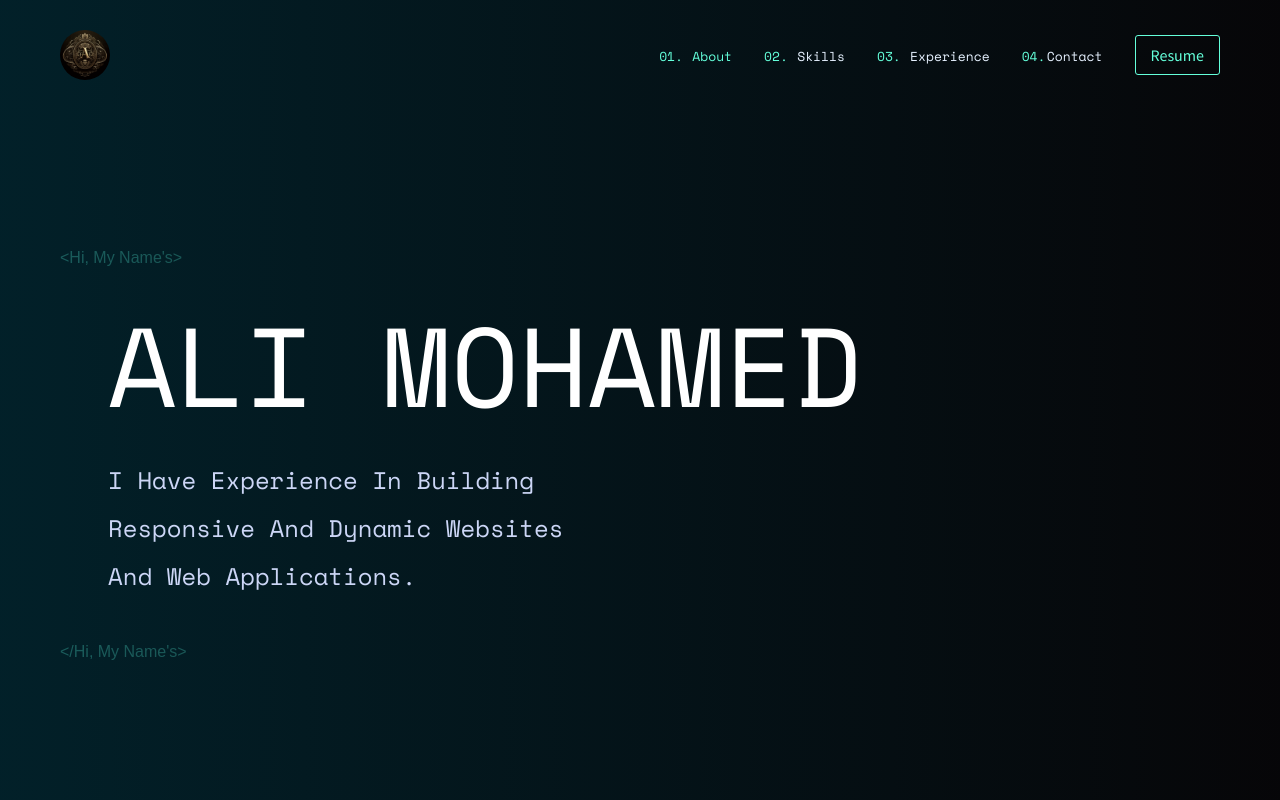
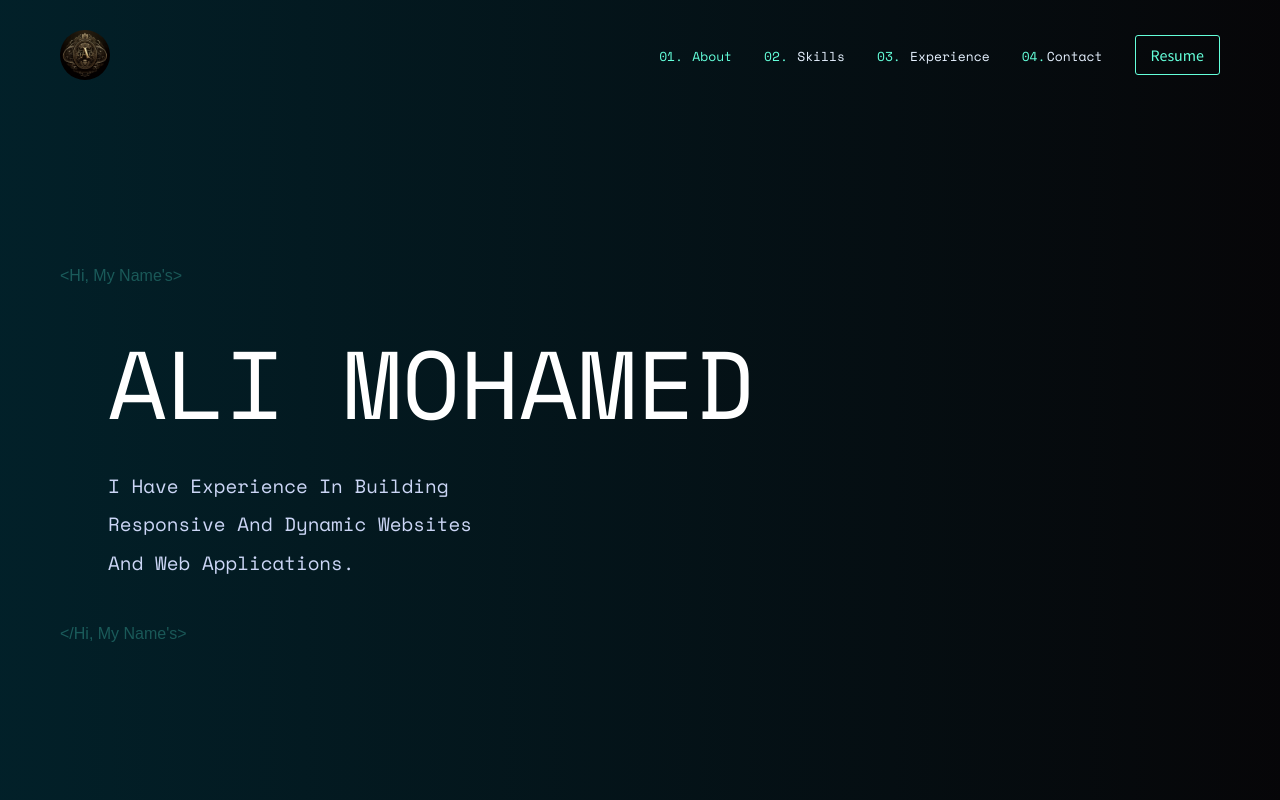
Before and after one commit to Ali503-7/My-website, a React (Vite) app: page / in a window 1280 px wide. Built offline with nearby package versions, Linux system fonts and the light colour scheme; a web font is replaced by a local one.

Commit message:
fix the about page font size

```diff
--- a/src/components/Supper Components/Home_Section/Home.scss
+++ b/src/components/Supper Components/Home_Section/Home.scss
@@ -13,7 +13,7 @@
 
       .name {
         font-family: $Header;
-        font-size: 7em;
+        font-size: 6em;
         color: white;
         line-height: 110px;
       }
@@ -22,7 +22,7 @@
         font-family: $Header;
         color: $lightest-slate;
         text-transform: capitalize;
-        font-size: 1.5em;
+        font-size: 1.2em;
         max-width: 560px;
         line-height: 2em;
         margin-top: 1.5em;
```
